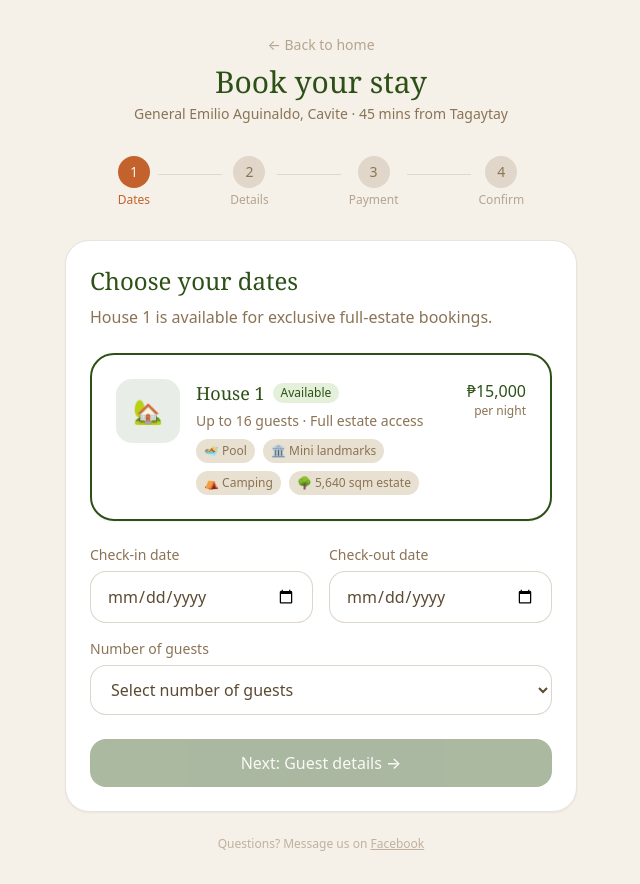
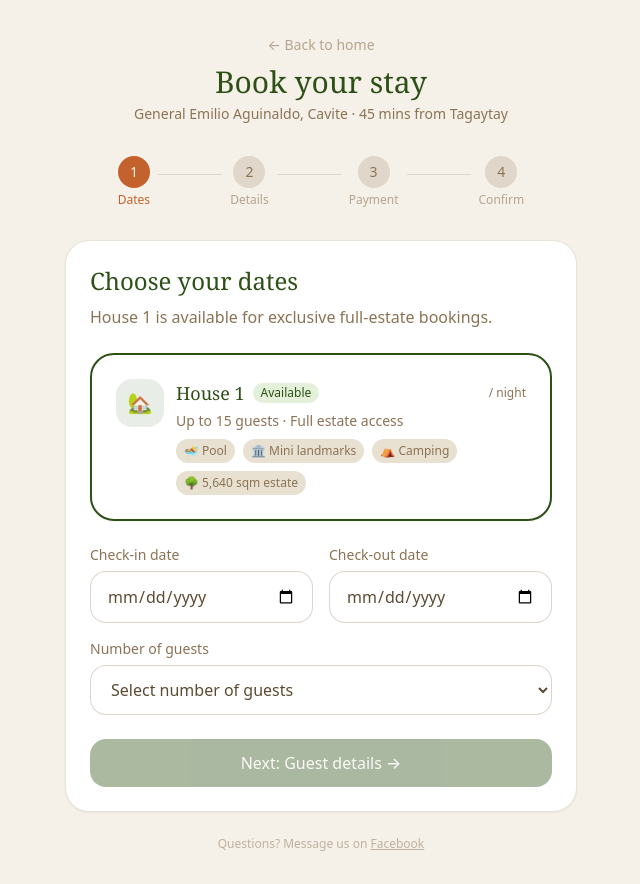
Before and after one commit to TristansHaven/Staycation-ph, a Next.js app: page /booking in a window 1280 px wide. Shown: the whole page, without its empty margins (319-959 px from the left). Built offline with nearby package versions, Linux system fonts and the light colour scheme.

Commit message:
Reduce MAX_GUESTS from 16 to 15
Updated the maximum number of guests allowed for House 1 from 16 to 15.

```diff
--- a/app/booking/page.tsx
+++ b/app/booking/page.tsx
@@ -25,7 +25,7 @@ interface BookingForm {
 const HOUSE1_RATE   = 15000
 const CLEANING_FEE  = 500
 const DOWNPAYMENT_PCT = 30
-const MAX_GUESTS    = 16
+const MAX_GUESTS    = 15
 
 // ─── Helpers ─────────────────────────────────────────────
 function formatPeso(amount: number) {
@@ -111,12 +111,18 @@ function Step1({ form, setForm, onNext }: {
 
       {/* House card */}
       <div className="card border-2 border-forest mb-6">
-        <div className="flex items-start gap-4">
-          <div className="w-16 h-16 rounded-xl bg-forest/10 flex items-center justify-center text-2xl flex-shrink-0">🏡</div>
-          <div className="flex-1">
-            <div className="flex items-center gap-2 mb-1">
-              <h3 className="font-display text-forest text-lg">House 1</h3>
-              <span className="text-xs bg-leaf/20 text-forest px-2 py-0.5 rounded-full">Available</span>
+        <div className="flex items-start gap-3 flex-col sm:flex-row">
+          <div className="w-12 h-12 rounded-xl bg-forest/10 flex items-center justify-center text-xl flex-shrink-0">🏡</div>
+          <div className="flex-1 min-w-0">
+            <div className="flex items-center justify-between gap-2 mb-1">
+              <div className="flex items-center gap-2">
+                <h3 className="font-display text-forest text-lg">House 1</h3>
+                <span className="text-xs bg-leaf/20 text-forest px-2 py-0.5 rounded-full">Available</span>
+              </div>
+              <div className="text-right ml-2 flex-shrink-0">
+
+                <div className="text-stone text-xs">/ night</div>
+              </div>
             </div>
             <p className="text-stone text-sm mb-2">Up to {MAX_GUESTS} guests · Full estate access</p>
             <div className="flex flex-wrap gap-2">
@@ -124,10 +130,6 @@ function Step1({ form, setForm, onNext }: {
                 <span key={a} className="text-xs bg-cream-dark text-stone px-2 py-1 rounded-full">{a}</span>
               ))}
             </div>
-          </div>
-          <div className="text-right flex-shrink-0">
-            <div className="text-forest font-medium">{formatPeso(HOUSE1_RATE)}</div>
-            <div className="text-stone text-xs">per night</div>
           </div>
         </div>
       </div>
```
